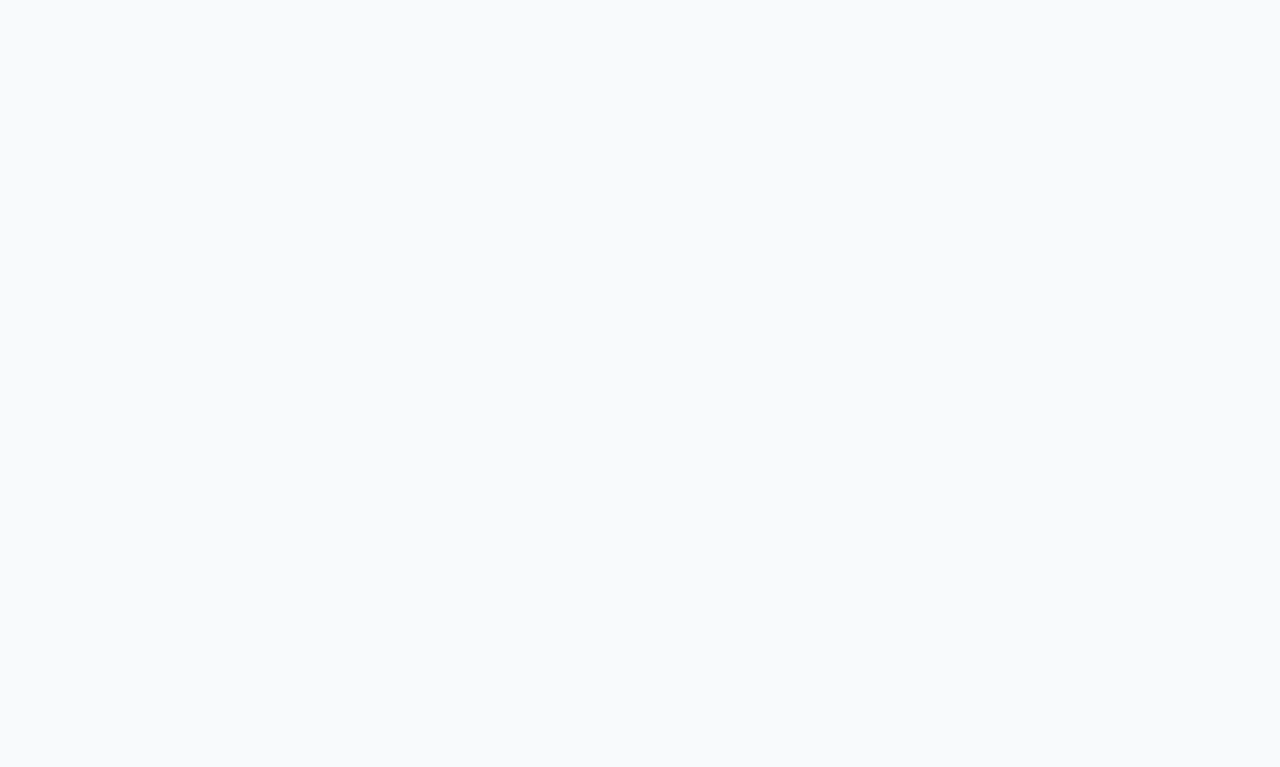
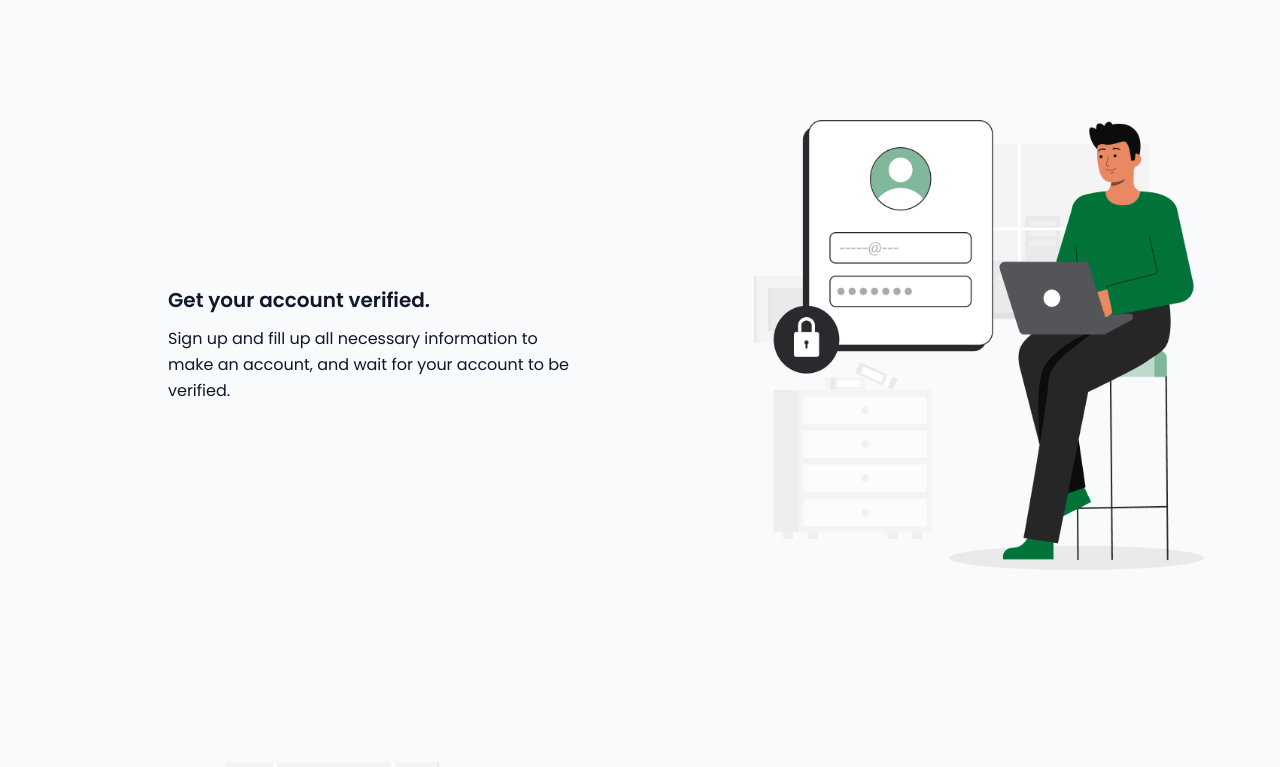
Before and after one commit to jazztinecruz/victoria-reyes, a Next.js app: page / in a window 1280 px wide. Shown: the part 1760-2527 px from the top of the page. Before the commit the page ends 1880 px from the top, so only its background shows below. Built offline with nearby package versions, Linux system fonts and the light colour scheme.

Commit message:
Add features section in homepage

```diff
--- a/app/page.tsx
+++ b/app/page.tsx
@@ -1,6 +1,7 @@
 import { ChevronRightIcon } from "@heroicons/react/24/solid";
 import Navbar from "../components/app/navbar/navbar";
 import Documents from "./homepage-sections/documents/documents";
+import Feautures from "./homepage-sections/features/features";
 
 const HomePage = () => {
   return (
@@ -59,6 +60,10 @@ const HomePage = () => {
       {/* barangay documents */}
       <Documents />
 
+
+      {/* features */}
+      <Feautures/>
+
       {/* footer */}
       {/* <footer>
         <div className="mx-auto max-w-5xl border-2">footer</div>
```
